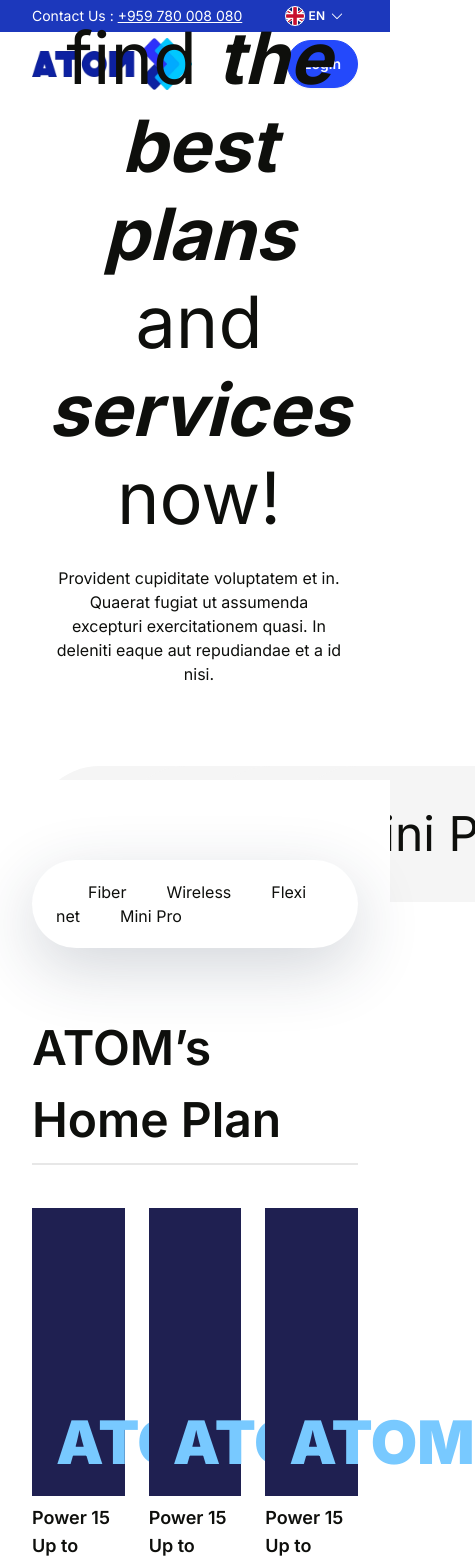
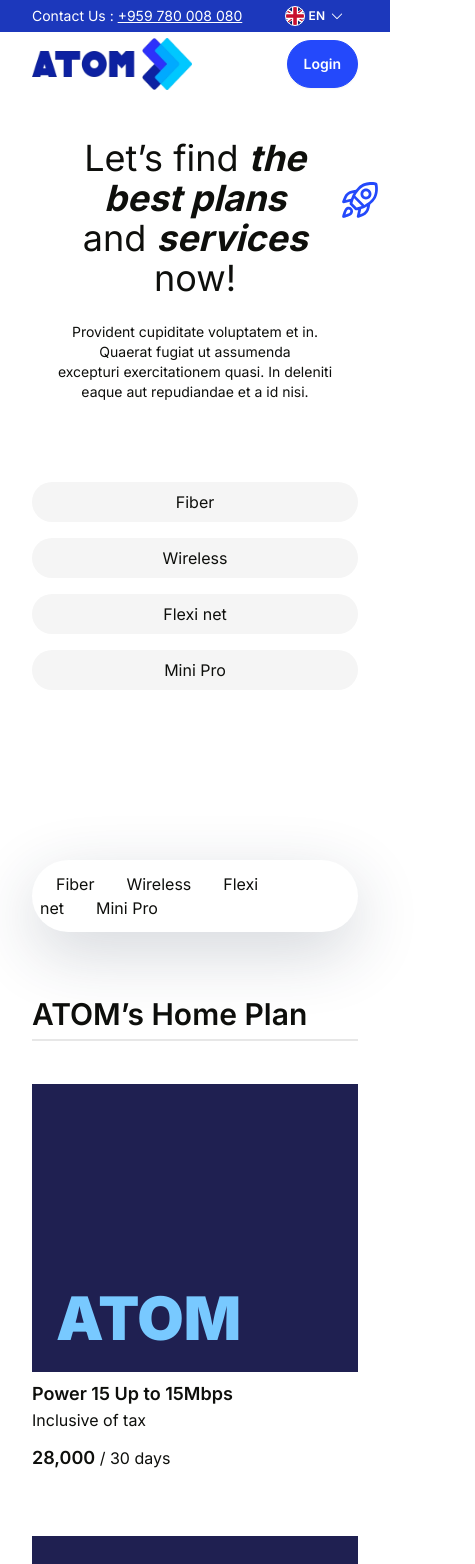
Before and after one commit to atom-freelance/broadband.atom.com.mm, a Nuxt app: page /shop in a window 390 px wide. Shown: the top 1564 px of the page, 475 px wide, since content can reach past the window. Built offline with nearby package versions, Linux system fonts and the light colour scheme.

Commit message:
added: responsive css

```diff
--- /dev/null
+++ b/pages/shop/ServiceBtnGroup.vue
@@ -0,0 +1,30 @@
+<script lang="ts" setup>
+  import { reactive } from 'vue';
+
+  const menuLinks = reactive(['Fiber', 'Wireless', 'Flexi net', 'Mini Pro'])
+
+  let interval: any;
+  onMounted(() => {
+    interval = setInterval(() => {
+      const firstItem = menuLinks.shift()
+      if(firstItem) menuLinks.push(firstItem)
+    }, 1500)
+  })
+
+  onUnmounted(() => {
+    if (interval) clearInterval(interval)
+  })
+
+
+</script>
+
+<template>
+  <div class="grid grid-cols-4 max-sm:grid-cols-1 max-md:grid-cols-2 gap-4 justify-items-center">
+    <div class="w-72 md:w-full lg:w-full max-sm:w-full px-3 lg:py-11 md:py-6 py-2 bg-neutral-100 lg:text-5xl md:text-2xl text-center rounded-full"
+      v-for="link in menuLinks"
+      :key="link"
+    >
+      {{ link }}
+    </div>
+  </div>
+</template>
--- a/pages/shop/index.vue
+++ b/pages/shop/index.vue
@@ -1,6 +1,7 @@
 <script lang="ts" setup>
 import { reactive } from 'vue';
 import { fiberHomePlans, fiberBusinessPlans } from './data'
+import ServiceBtnGroup from './ServiceBtnGroup.vue';
 
 const menuLinks = reactive(['Fiber', 'Wireless', 'Flexi net', 'Mini Pro'])
 
@@ -13,48 +14,43 @@ const menuLinks = reactive(['Fiber', 'Wireless', 'Flexi net', 'Mini Pro'])
     <div class="container h-[calc(100vh-10rem)] flex flex-col gap-10 justify-center fixed top-16 right-0 left-0">
       <div class="hero">
         <div class="hero-content text-center">
-          <div class="">
-            <h1 class="text-title-hero">
+          <div class="relative">
+            <h1 class="text-title-hero max-md:text-6xl max-sm:text-4xl">
               Let’s find <span class="font-bold italic">the best plans</span>
               <br> and <span class="font-bold italic">services</span> now!
             </h1>
-            <p class="py-6">Provident cupiditate voluptatem et in. Quaerat fugiat ut assumenda <br> excepturi exercitationem quasi. In deleniti eaque aut repudiandae et a id nisi.</p>
-
+            <p class="py-6 text-base max-sm:text-sm">Provident cupiditate voluptatem et in. Quaerat fugiat ut assumenda <br> excepturi exercitationem quasi. In deleniti eaque aut repudiandae et a id nisi.</p>
+            <img src="~/assets/img/rocket-launch.svg" alt="rocket" class="w-16 h-16 absolute -right-20 top-20 max-sm:-right-10 max-sm:top-10 max-sm:w-11 max-sm:h-11">
           </div>
         </div>
       </div>
-      <div class="grid grid-cols-4 gap-4">
-        <div class="w-72 px-3 py-11 bg-neutral-100 text-5xl text-center rounded-full"
-          v-for="link in menuLinks"
-          :key="link"
-        >
-          {{ link }}
-        </div>
-      </div>
+
+
+      <!-- service btn group -->
+      <ServiceBtnGroup />
     </div>
 
     <!-- set height for fixed hero block -->
     <div class="h-[calc(100vh-10rem)]"></div>
 
-    <div class="container py-20 bg-white relative z-10">
+    <div class="bg-white relative">
+      <div class="container py-20 z-10">
         <!-- sticky service menu links -->
         <div class="flex justify-center items-center sticky top-6 z-10 ">
-        <div class="bg-white shadow-[0_20px_66px_0_rgba(34,48,73,0.2)] rounded-full px-6 py-5">
-          <span class="text-base mx-3">
-            <a href="#" class="px-5 text-content-primary" v-for="link in menuLinks" :key="link"
+          <div class="bg-white shadow-[0_20px_66px_0_rgba(34,48,73,0.2)] rounded-full px-6 py-5 max-sm:px-2 max-sm:py-3">
+            <a href="#" class="px-6 text-content-primary max-sm:px-2 text-base mx-3 max-sm:mx-2" v-for="link in menuLinks" :key="link"
             >
               {{ link }}
             </a>
-          </span>
           </div>
         </div>
 
 
         <!-- Home plan package lists -->
-      <h1 class="text-[48px] font-semibold mt-16">ATOM’s Home Plan</h1>
+        <h1 class="text-[48px] max-sm:text-3xl font-semibold mt-16">ATOM’s Home Plan</h1>
         <div class="divider mt-0 mb-9"></div>
 
-      <div class="grid grid-cols-3 gap-6 gap-y-36">
+        <div class="grid grid-cols-1 md:grid-cols-2 lg:grid-cols-3 gap-6 gap-y-36 max-sm:gap-y-14">
 
           <!-- Fiber plan card lists -->
           <div class="w-full bg-base-100 cursor-pointer group" v-for="plan in fiberHomePlans" :key="plan.label">
@@ -71,10 +67,10 @@ const menuLinks = reactive(['Fiber', 'Wireless', 'Flexi net', 'Mini Pro'])
 
 
         <!-- Business plan package lists -->
-      <h1 class="text-[48px] font-semibold mt-16">ATOM’s Business Plan</h1>
+        <h1 class="text-[48px] max-sm:text-3xl font-semibold mt-16">ATOM’s Business Plan</h1>
         <div class="divider mt-0 mb-9"></div>
 
-      <div class="grid grid-cols-3 gap-6 gap-y-36">
+        <div class="grid grid-cols-1 md:grid-cols-2 lg:grid-cols-3 gap-6 gap-y-36 max-sm:gap-y-14">
 
           <!-- Fiber plan card lists -->
           <div class="w-full bg-base-100 cursor-pointer group" v-for="plan in fiberBusinessPlans" :key="plan.label">
@@ -82,28 +78,28 @@ const menuLinks = reactive(['Fiber', 'Wireless', 'Flexi net', 'Mini Pro'])
               <p class="text-6xl font-black text-[#78C9FF] transition duration-300 group-hover:scale-150 group-hover:text-[#1F2051] origin-bottom-left">ATOM</p>
             </div>
             <div class="py-2">
-            <p class="text-lg font-semibold">{{plan.label}}</p>
-            <p class="text-base">{{ plan.tax }}</p>
-            <p class="mt-3"><span class="text-lg font-semibold">{{ plan.price }} </span> <span>/ {{ plan.day }} days</span></p>
+              <p class="text-lg max-sm:text-base font-semibold">{{plan.label}}</p>
+              <p class="text-base max-sm:text-sm">{{ plan.tax }}</p>
+              <p class="mt-3"><span class="text-lg max-sm:text-base font-semibold">{{ plan.price }} </span> <span>/ {{ plan.day }} days</span></p>
             </div>
           </div>
         </div>
       </div>
 
       <!-- Service available locations -->
-    <div class="bg-white h-screen relative z-10 bg-contain bg-no-repeat bg-center " style="background-image: url('/world-map.png');">
+      <div class="h-screen max-sm:h-[calc(100vh-10rem)] z-10 bg-contain max-md:bg-cover bg-no-repeat bg-center" style="background-image: url('/world-map.png');">
         <div class="flex flex-col h-full gap-36 justify-center">
           <div class="container">
-          <h1 class="text-title-hero font-medium">
-            Let’s take a look at the <br> <span class="font-bold italic">services available</span>
+            <h1 class="lg:text-title-hero md:text-6xl text-4xl font-medium max-sm:text-center">
+              Let’s take a look at the <br class="max-sm:hidden"> <span class="font-bold italic">services available</span>
               at your <br> location.
             </h1>
             <div class="flex flex-row-reverse gap-4">
-            <div class="w-1/2 flex flex-col justify-between">
-              <p class="py-6 text-left w-5/6 text-base">As we are trying to provide the best experience to our customers, we need to check service availability at your address where you want to use the service.</p>
-              <button class="btn px-6 py-3 text-white bg-interactive-accent hover:bg-interactive-accent-hover rounded-full w-64 font-semibold text-base">Check service available</button>
+              <div class="w-1/2 max-sm:w-full flex flex-col justify-between">
+                <p class="py-6 text-left max-sm:text-center w-5/6 max-sm:w-full text-base max-sm:text-sm">As we are trying to provide the best experience to our customers, we need to check service availability at your address where you want to use the service.</p>
+                <button class="btn px-6 py-3 text-white bg-interactive-accent hover:bg-interactive-accent-hover rounded-full w-64 font-semibold text-base max-md:self-center">Check service available</button>
               </div>
-            <div class="pb-4">
+              <div class="pb-4 max-sm:hidden max-sm:text-center">
                 <img src="~/assets/img/arrow-down-curve.png" alt="arrow-down">
               </div>
             </div>
@@ -112,5 +108,6 @@ const menuLinks = reactive(['Fiber', 'Wireless', 'Flexi net', 'Mini Pro'])
 
       </div>
     </div>
+  </div>
 
 </template>
```
Also changed, not shown: assets/img/rocket-launch.svg (added). Lines whose indentation alone changed are shown as unchanged.
